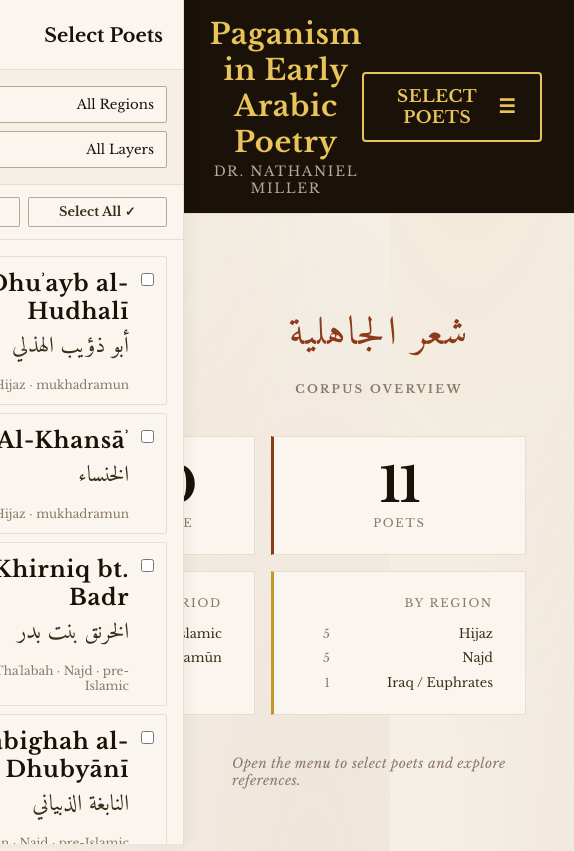
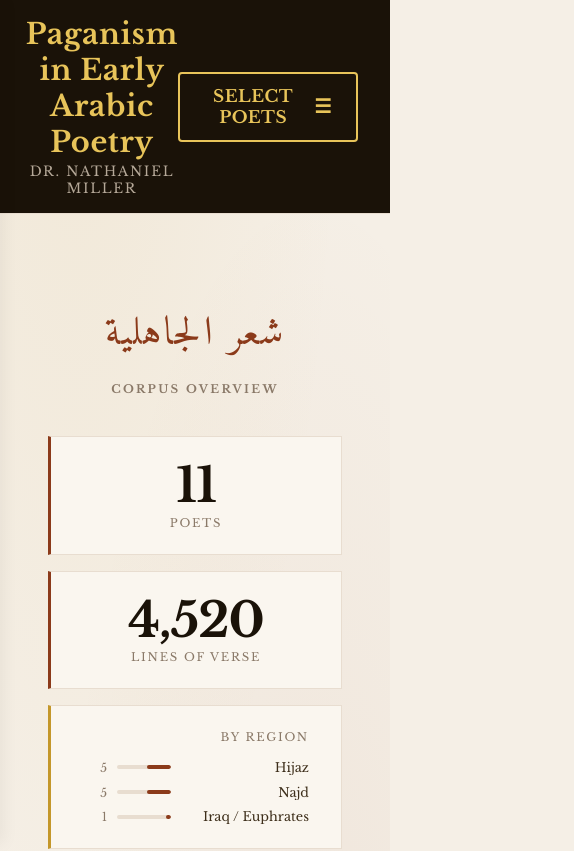
Before and after one commit to Nathaniel-A-Miller/pagan_poets, a React (Vite) app: page / in a window 390 px wide. Shown: the top 851 px of the page, 574 px wide, since content can reach past the window. Built offline with nearby package versions, Linux system fonts and the light colour scheme.

Commit message:
Sidebar optimization on mobile (landing page)

```diff
--- a/src/components/CorpusDashboard.css
+++ b/src/components/CorpusDashboard.css
@@ -29,7 +29,8 @@
 
 .dashboard-grid {
   display: grid;
-  grid-template-columns: 1fr 1fr;
+  /* Change from 1fr 1fr to a responsive auto-fit */
+  grid-template-columns: repeat(auto-fit, minmax(280px, 1fr));
   gap: 1rem;
   width: 100%;
   max-width: 700px;
@@ -90,13 +91,16 @@
   display: flex;
   align-items: center;
   gap: 0.6rem;
+  width: 100%; /* Force row to stay bounded */
 }
 
 .breakdown-name {
   font-size: 0.8rem;
   color: var(--ink-light);
-  width: 9rem;
-  flex-shrink: 0;
+  /* Replace rigid width: 9rem; with a flexible basis */
+  width: 100%;
+  max-width: 8rem;
+  flex-shrink: 1; /* Allow it to shrink if the screen is tiny */
   white-space: nowrap;
   overflow: hidden;
   text-overflow: ellipsis;
```
